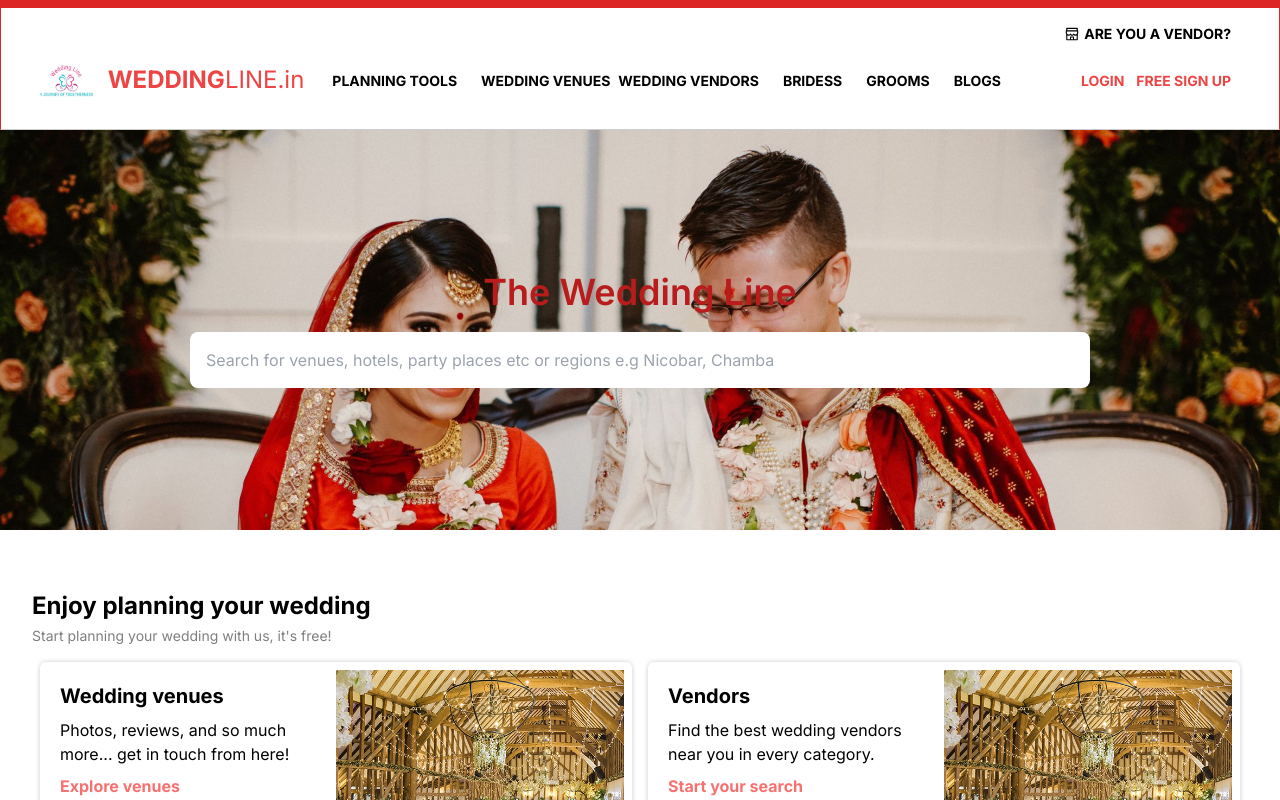
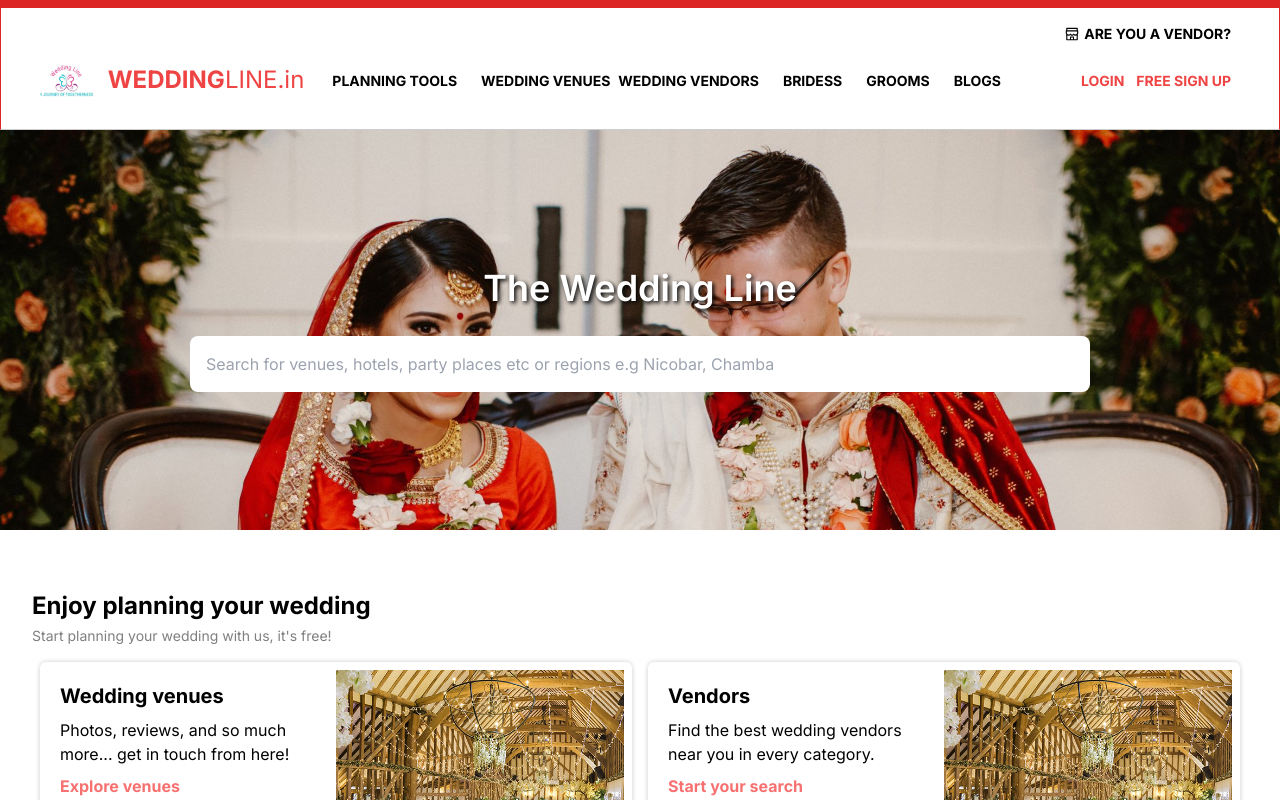
Before and after one commit to Hksoft-code/WeddingLines, a Next.js app: page / in a window 1280 px wide. Shown: the top 800 px of the page. Built offline with nearby package versions, Linux system fonts and the light colour scheme.

Commit message:
I have changed the color of the text of the wedding lines

```diff
--- a/app/globals.css
+++ b/app/globals.css
@@ -83,3 +83,7 @@ body {
 .enjoy-card {
   height: 35vh;
 }
+
+.shadow-text {
+  text-shadow: 2px 2px 4px #000000;
+}
--- a/components/Welcome.js
+++ b/components/Welcome.js
@@ -8,7 +8,7 @@ const Welcome = () => {
 
   return (
     <div className="w-full md:p-10 pt-7 pr-3 pl-3 pb-7 h-[400px] homepage flex flex-col justify-center items-center mb-7">
-      <h1 className="font-semibold text-4xl md:text-red-700 mb-5 text-center text-black">
+      <h1 className="font-semibold text-4xl text-white shadow-text mb-7">
         The Wedding Line
       </h1>
       <Input
```
